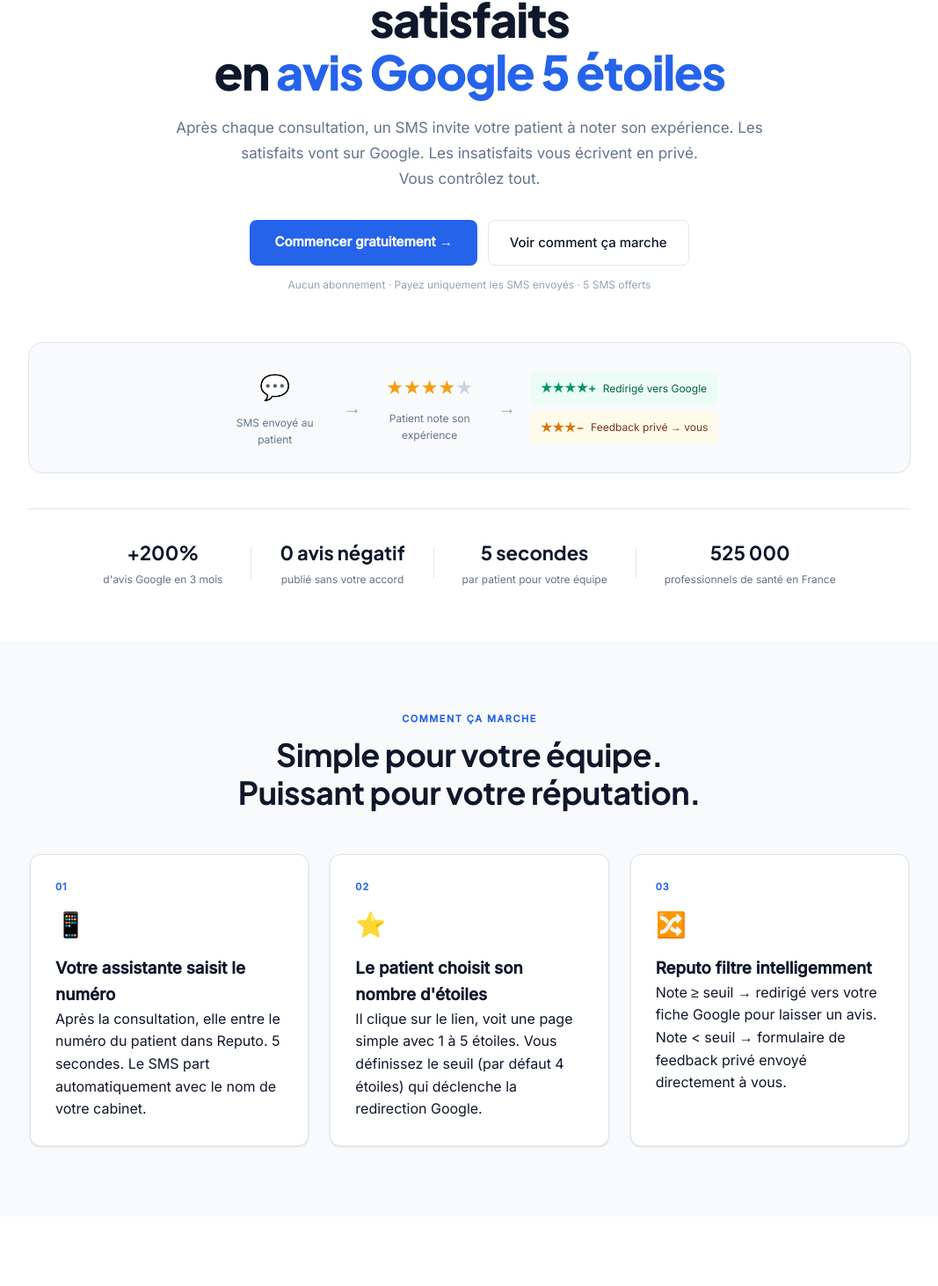
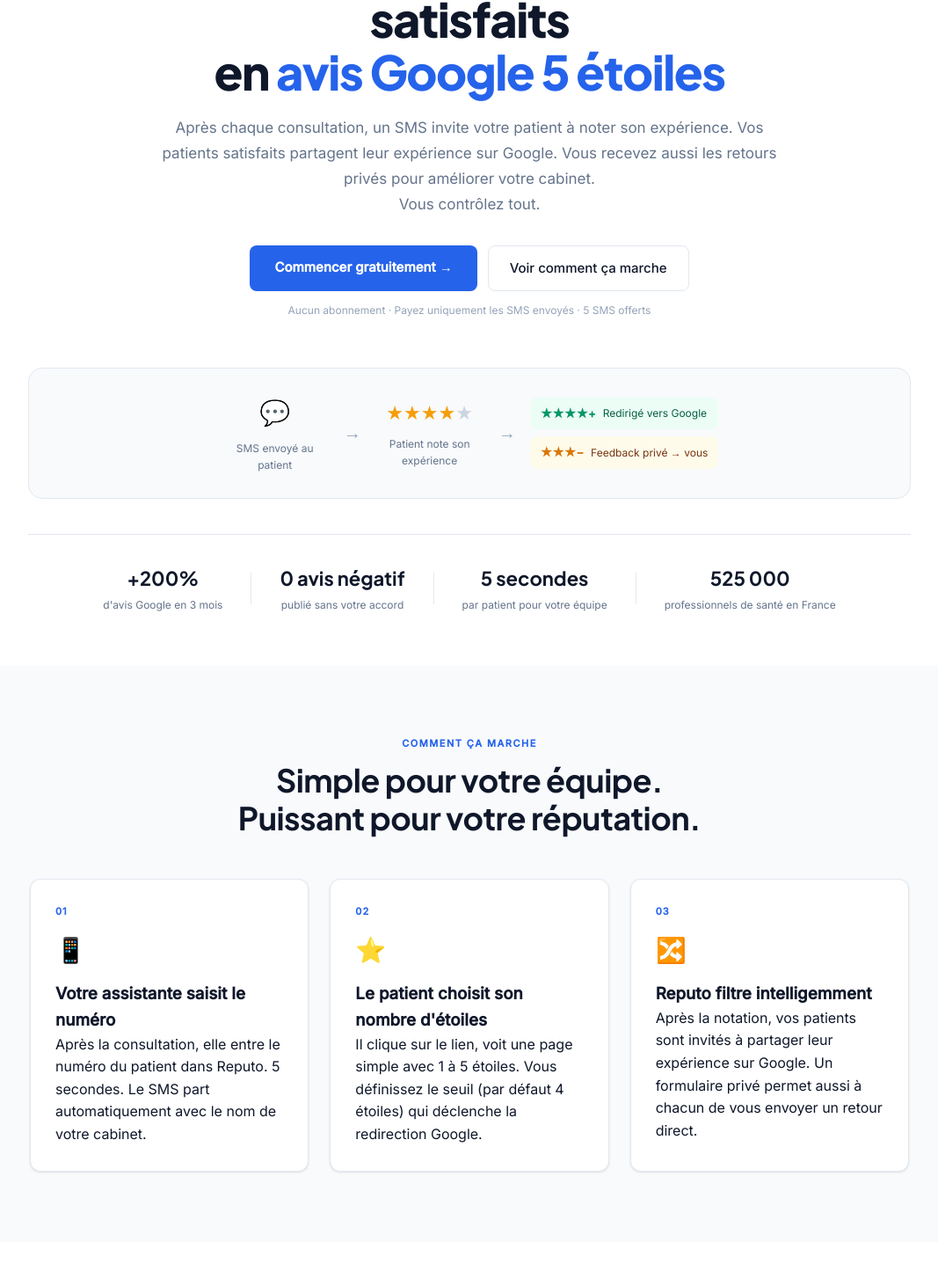
Before and after one commit to mq92330/reputo, a Next.js app: page / in a window 1280 px wide. Shown: the part 274-1736 px from the top of the page at 88% size, without its empty margins (106-1173 px from the left). Built offline with nearby package versions, Linux system fonts and the light colour scheme.

Commit message:
option 1: neutral review flow - compliance Google review gating

```diff
--- a/app/dashboard/page.js
+++ b/app/dashboard/page.js
@@ -113,7 +113,7 @@ export default function DashboardPage() {
       {/* SEND SMS */}
       <div className={styles.card}>
         <h2 className={styles.cardTitle}>Envoyer un SMS</h2>
-        <p className={styles.cardSub}>Le patient recevra un lien pour noter sa consultation. Les avis positifs vont sur Google, les négatifs vous reviennent en privé.</p>
+        <p className={styles.cardSub}>Le patient recevra un lien pour noter sa consultation et pourra partager son expérience sur Google.</p>
 
         <form onSubmit={handleSend} className={styles.sendForm}>
           <div className={styles.formRow}>
--- a/app/page.js
+++ b/app/page.js
@@ -38,7 +38,7 @@ export default function LandingPage() {
           </h1>
           <p className={styles.heroSub}>
             Après chaque consultation, un SMS invite votre patient à noter son expérience.
-            Les satisfaits vont sur Google. Les insatisfaits vous écrivent en privé.
+            Vos patients satisfaits partagent leur expérience sur Google. Vous recevez aussi les retours privés pour améliorer votre cabinet.
             <br/>Vous contrôlez tout.
           </p>
           <div className={styles.heroCtas}>
@@ -100,7 +100,7 @@ export default function LandingPage() {
             {[
               { n:'01', icon:'📱', title:"Votre assistante saisit le numéro", text:"Après la consultation, elle entre le numéro du patient dans Reputo. 5 secondes. Le SMS part automatiquement avec le nom de votre cabinet." },
               { n:'02', icon:'⭐', title:"Le patient choisit son nombre d'étoiles", text:"Il clique sur le lien, voit une page simple avec 1 à 5 étoiles. Vous définissez le seuil (par défaut 4 étoiles) qui déclenche la redirection Google." },
-              { n:'03', icon:'🔀', title:"Reputo filtre intelligemment", text:"Note ≥ seuil → redirigé vers votre fiche Google pour laisser un avis. Note < seuil → formulaire de feedback privé envoyé directement à vous." },
+              { n:'03', icon:'🔀', title:"Reputo filtre intelligemment", text:"Après la notation, vos patients sont invités à partager leur expérience sur Google. Un formulaire privé permet aussi à chacun de vous envoyer un retour direct." },
             ].map(s => (
               <div key={s.n} className={styles.step}>
                 <div className={styles.stepNum}>{s.n}</div>
```
Also changed, not shown: app/feedback/[token]/page.js (+3 -4 lines).
